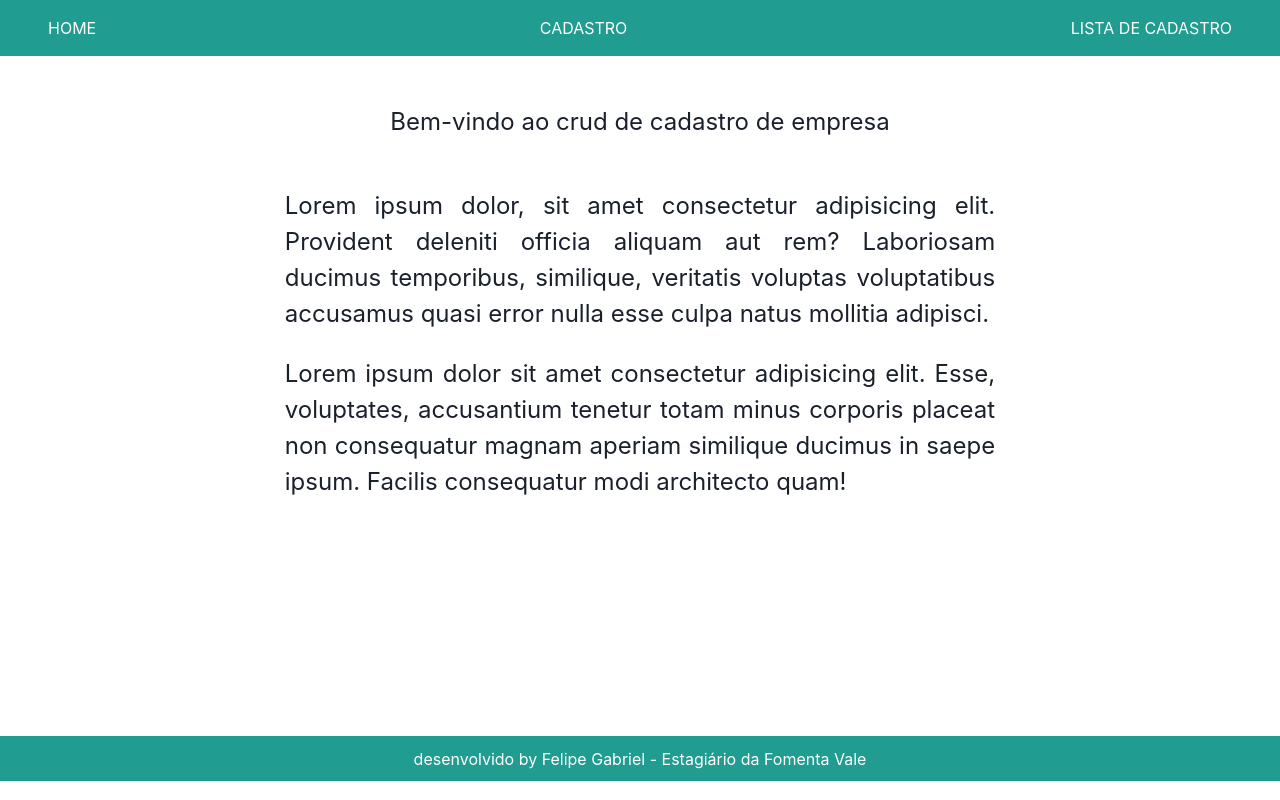
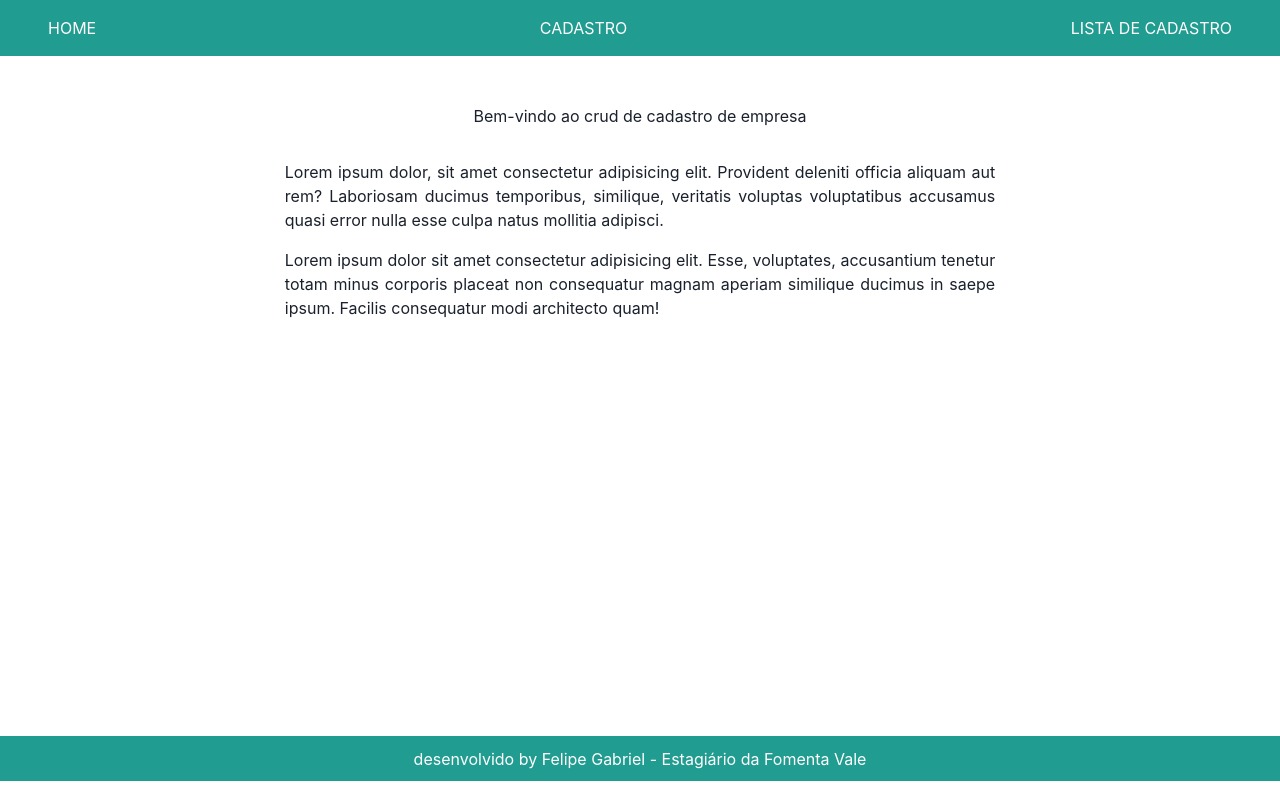
Before and after one commit to FelipeGabrielSilva/otimizacao, a React (Vite) app: page / in a window 1280 px wide. Built offline with nearby package versions, Linux system fonts and the light colour scheme.

Commit message:
Alterado o tamanho da fonte

```diff
--- a/src/pages/home/Home.tsx
+++ b/src/pages/home/Home.tsx
@@ -4,7 +4,7 @@ export default function Home() {
      return(
           <>
           <Flex h="85vh" w="100%" justifyContent="center" p="3em">
-               <Grid display="flex" flexDir="column" width="60%" fontSize="1.5em">
+               <Grid display="flex" flexDir="column" width="60%" fontSize="1em">
                     <GridItem justifyContent="center" display="flex">
                          <h1>Bem-vindo ao crud de cadastro de empresa</h1>
                     </GridItem>
```
